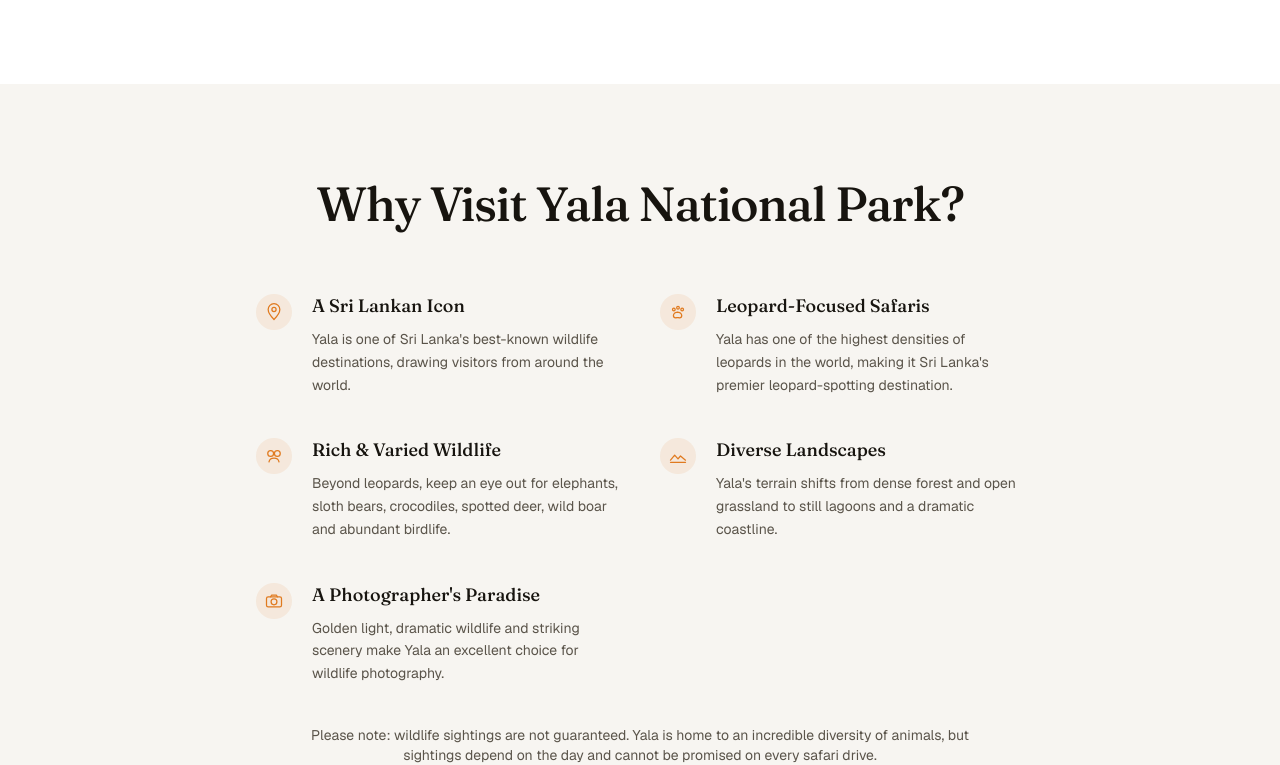
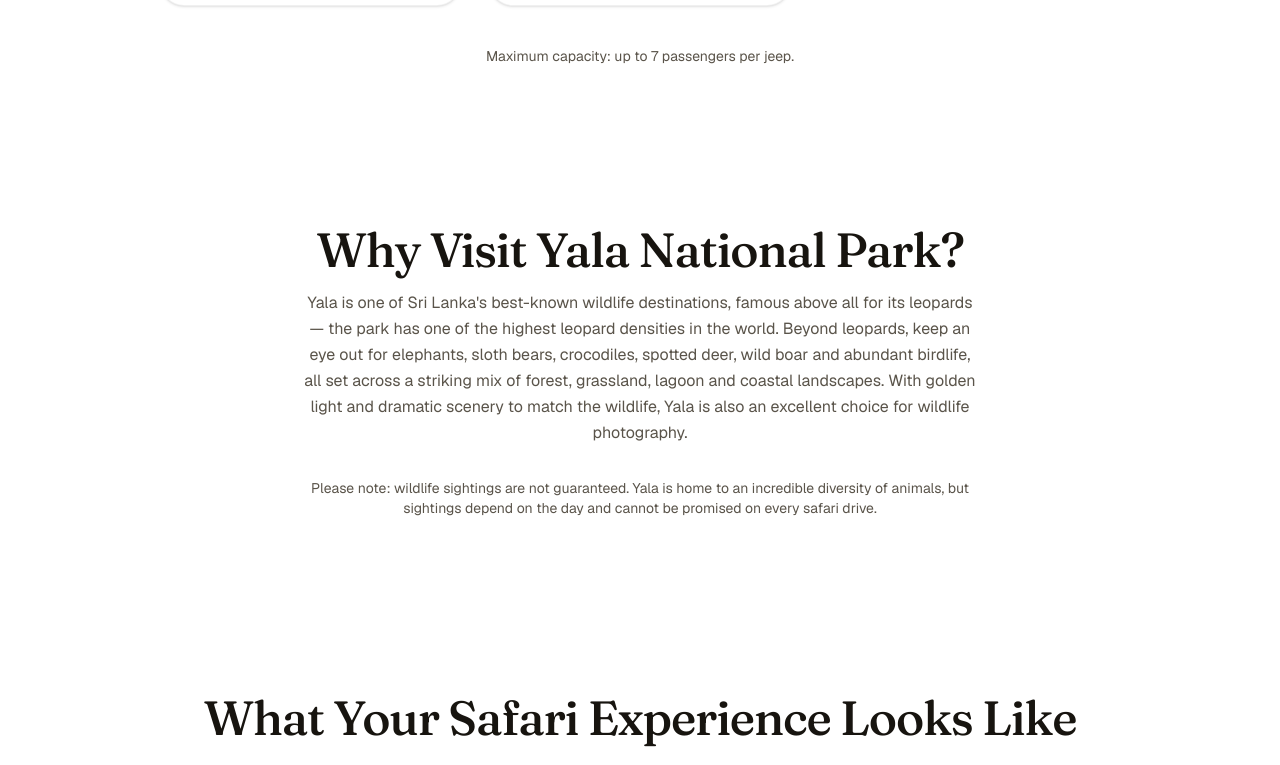
Before and after one commit to sarangas001/yala-leopard-safari-tours, a Next.js app: page /safaris/yala in a window 1280 px wide. Shown: the part 1618-2383 px from the top of the page. Built offline with nearby package versions, Linux system fonts and the light colour scheme.

Commit message:
feat: update component layouts and add descriptions for improved user experience

```diff
--- a/components/YalaFaq.tsx
+++ b/components/YalaFaq.tsx
@@ -54,7 +54,7 @@ function ChevronDownIcon({ className }: { className?: string }) {
 export default function YalaFaq() {
   return (
     <section className="w-full bg-white">
-      <div className="mx-auto max-w-[1600px] px-10 py-16 sm:px-20 sm:py-20 lg:px-40 lg:py-24">
+      <div className="mx-auto max-w-[1600px] px-10 py-12 sm:px-20 sm:py-16 lg:px-40 lg:py-20">
         <Reveal className="mx-auto max-w-2xl text-center">
           <h2 className="font-display text-3xl font-medium tracking-tight text-brand-ink sm:text-4xl lg:text-5xl">
             Yala FAQs
--- a/components/YalaHero.tsx
+++ b/components/YalaHero.tsx
@@ -6,10 +6,7 @@ export default function YalaHero() {
       title="Yala Leopard Safari Tours"
       description="Explore Yala National Park with an experienced local wildlife driver in a comfortable 4x4 safari jeep. Choose from flexible Half-Day, 7-Hour and Full-Day options."
       video="/videos/yala-leopard.mp4"
-      ctas={[
-        { label: "Book Yala Safari", href: "/#enquire" },
-        { label: "WhatsApp Us", href: "https://wa.me/94760915578", variant: "whatsapp" },
-      ]}
+      ctas={[{ label: "Book Yala Safari", href: "/#enquire" }]}
     />
   );
 }
--- a/components/YalaInclusionsExclusions.tsx
+++ b/components/YalaInclusionsExclusions.tsx
@@ -36,7 +36,7 @@ function CrossIcon() {
 export default function YalaInclusionsExclusions() {
   return (
     <section className="w-full bg-white">
-      <div className="mx-auto max-w-[1600px] px-10 py-16 sm:px-20 sm:py-20 lg:px-40 lg:py-24">
+      <div className="mx-auto max-w-[1600px] px-10 py-12 sm:px-20 sm:py-16 lg:px-40 lg:py-20">
         <Reveal className="mx-auto max-w-2xl text-center">
           <h2 className="font-display text-3xl font-medium tracking-tight text-brand-ink sm:text-4xl lg:text-5xl">
             What&apos;s Included &amp; Excluded
--- a/components/YalaPickupInfo.tsx
+++ b/components/YalaPickupInfo.tsx
@@ -18,7 +18,7 @@ function CheckIcon() {
 export default function YalaPickupInfo() {
   return (
     <section className="w-full bg-white">
-      <div className="mx-auto max-w-[1600px] px-10 py-16 sm:px-20 sm:py-20 lg:px-40 lg:py-24">
+      <div className="mx-auto max-w-[1600px] px-10 py-12 sm:px-20 sm:py-16 lg:px-40 lg:py-20">
         <Reveal className="mx-auto max-w-2xl text-center">
           <h2 className="font-display text-3xl font-medium tracking-tight text-brand-ink sm:text-4xl lg:text-5xl">
             Pickup Information
--- a/components/YalaPricing.tsx
+++ b/components/YalaPricing.tsx
@@ -63,6 +63,7 @@ export default function YalaPricing() {
   return (
     <SafariPricing
       heading="Choose Your Yala Safari"
+      description="Whether you're after a quick morning game drive or a full day tracking wildlife, we have a package to suit your schedule and group size. Every safari runs in a comfortable 4x4 jeep with an experienced local driver, with private and shared options available."
       packages={YALA_PACKAGES}
       note="Maximum capacity: up to 7 passengers per jeep."
     />
--- a/components/YalaRelatedExperiences.tsx
+++ b/components/YalaRelatedExperiences.tsx
@@ -25,7 +25,7 @@ const EXPERIENCES = [
 export default function YalaRelatedExperiences() {
   return (
     <section className="w-full bg-white">
-      <div className="mx-auto max-w-[1600px] px-10 py-16 sm:px-20 sm:py-20 lg:px-40 lg:py-24">
+      <div className="mx-auto max-w-[1600px] px-10 py-12 sm:px-20 sm:py-16 lg:px-40 lg:py-20">
         <Reveal className="mx-auto max-w-2xl text-center">
           <h2 className="font-display text-3xl font-medium tracking-tight text-brand-ink sm:text-4xl lg:text-5xl">
             Related Experiences
--- a/components/YalaWhatToBring.tsx
+++ b/components/YalaWhatToBring.tsx
@@ -43,7 +43,7 @@ function InfoIcon() {
 export default function YalaWhatToBring() {
   return (
     <section className="w-full bg-white">
-      <div className="mx-auto max-w-[1600px] px-10 py-16 sm:px-20 sm:py-20 lg:px-40 lg:py-24">
+      <div className="mx-auto max-w-[1600px] px-10 py-12 sm:px-20 sm:py-16 lg:px-40 lg:py-20">
         <Reveal className="mx-auto max-w-2xl text-center">
           <h2 className="font-display text-3xl font-medium tracking-tight text-brand-ink sm:text-4xl lg:text-5xl">
             What to Bring &amp; Important Information
--- a/components/YalaWhyVisit.tsx
+++ b/components/YalaWhyVisit.tsx
@@ -1,99 +1,19 @@
 import Reveal from "@/components/Reveal";
-
-const REASONS = [
-  {
-    title: "A Sri Lankan Icon",
-    text: "Yala is one of Sri Lanka's best-known wildlife destinations, drawing visitors from around the world.",
-    icon: (
-      <svg viewBox="0 0 24 24" fill="none" className="h-5 w-5" aria-hidden="true">
-        <path
-          d="M12 21s7-7.2 7-12a7 7 0 1 0-14 0c0 4.8 7 12 7 12Z"
-          stroke="currentColor"
-          strokeWidth="1.5"
-          strokeLinejoin="round"
-        />
-        <circle cx="12" cy="9" r="2.5" stroke="currentColor" strokeWidth="1.5" />
-      </svg>
-    ),
-  },
-  {
-    title: "Leopard-Focused Safaris",
-    text: "Yala has one of the highest densities of leopards in the world, making it Sri Lanka's premier leopard-spotting destination.",
-    icon: (
-      <svg viewBox="0 0 24 24" fill="none" className="h-5 w-5" aria-hidden="true">
-        <circle cx="7" cy="9" r="1.6" stroke="currentColor" strokeWidth="1.5" />
-        <circle cx="12" cy="6.8" r="1.6" stroke="currentColor" strokeWidth="1.5" />
-        <circle cx="17" cy="9" r="1.6" stroke="currentColor" strokeWidth="1.5" />
-        <path
-          d="M12 12c-3 0-5.5 2-5.5 4.3 0 1.5 1.2 2.7 2.7 2.7.9 0 1.5-.4 2.3-.4.8 0 1.4.4 2.3.4a2.7 2.7 0 0 0 2.7-2.7c0-2.3-2.5-4.3-5.5-4.3Z"
-          stroke="currentColor"
-          strokeWidth="1.5"
-          strokeLinejoin="round"
-        />
-      </svg>
-    ),
-  },
-  {
-    title: "Rich & Varied Wildlife",
-    text: "Beyond leopards, keep an eye out for elephants, sloth bears, crocodiles, spotted deer, wild boar and abundant birdlife.",
-    icon: (
-      <svg viewBox="0 0 24 24" fill="none" className="h-5 w-5" aria-hidden="true">
-        <circle cx="8" cy="9" r="3.5" stroke="currentColor" strokeWidth="1.5" />
-        <circle cx="16" cy="9" r="3.5" stroke="currentColor" strokeWidth="1.5" />
-        <path d="M6 19c.5-2.8 2.6-4.5 6-4.5s5.5 1.7 6 4.5" stroke="currentColor" strokeWidth="1.5" strokeLinecap="round" />
-      </svg>
-    ),
-  },
-  {
-    title: "Diverse Landscapes",
-    text: "Yala's terrain shifts from dense forest and open grassland to still lagoons and a dramatic coastline.",
-    icon: (
-      <svg viewBox="0 0 24 24" fill="none" className="h-5 w-5" aria-hidden="true">
-        <path d="M3 17l5-6 4 4.5 3-3.5 6 5" stroke="currentColor" strokeWidth="1.5" strokeLinecap="round" strokeLinejoin="round" />
-        <path d="M3 19.5h18" stroke="currentColor" strokeWidth="1.5" strokeLinecap="round" />
-      </svg>
-    ),
-  },
-  {
-    title: "A Photographer's Paradise",
-    text: "Golden light, dramatic wildlife and striking scenery make Yala an excellent choice for wildlife photography.",
-    icon: (
-      <svg viewBox="0 0 24 24" fill="none" className="h-5 w-5" aria-hidden="true">
-        <rect x="3" y="7" width="18" height="12" rx="2" stroke="currentColor" strokeWidth="1.5" />
-        <circle cx="12" cy="13" r="3.5" stroke="currentColor" strokeWidth="1.5" />
-        <path d="M8 7l1-2h6l1 2" stroke="currentColor" strokeWidth="1.5" strokeLinecap="round" strokeLinejoin="round" />
-      </svg>
-    ),
-  },
-];
 
 export default function YalaWhyVisit() {
   return (
-    <section className="w-full bg-brand-cream">
-      <div className="mx-auto max-w-[1600px] px-10 py-16 sm:px-20 sm:py-20 lg:px-40 lg:py-24">
+    <section className="w-full bg-white">
+      <div className="mx-auto max-w-[1600px] px-10 py-12 sm:px-20 sm:py-16 lg:px-40 lg:py-20">
         <Reveal className="mx-auto max-w-2xl text-center">
           <h2 className="font-display text-3xl font-medium tracking-tight text-brand-ink sm:text-4xl lg:text-5xl">
             Why Visit Yala National Park?
           </h2>
+          <p className="mt-4 text-base leading-relaxed text-brand-ink-muted">
+            Yala is one of Sri Lanka&apos;s best-known wildlife destinations, famous above all for its leopards — the park has one of the highest leopard densities in the world. Beyond leopards, keep an eye out for elephants, sloth bears, crocodiles, spotted deer, wild boar and abundant birdlife, all set across a striking mix of forest, grassland, lagoon and coastal landscapes. With golden light and dramatic scenery to match the wildlife, Yala is also an excellent choice for wildlife photography.
+          </p>
         </Reveal>
 
-        <div className="mx-auto mt-14 grid max-w-3xl grid-cols-1 gap-x-10 gap-y-10 sm:grid-cols-2 lg:mt-16">
-          {REASONS.map((reason, i) => (
-            <Reveal key={reason.title} delay={(i % 2) * 0.08}>
-              <div className="flex gap-5">
-                <span className="mt-0.5 flex h-9 w-9 shrink-0 items-center justify-center rounded-full bg-brand-orange/10 text-brand-orange">
-                  {reason.icon}
-                </span>
-                <div>
-                  <h3 className="font-display text-lg font-medium text-brand-ink">{reason.title}</h3>
-                  <p className="mt-2 text-sm leading-relaxed text-brand-ink-muted">{reason.text}</p>
-                </div>
-              </div>
-            </Reveal>
-          ))}
-        </div>
-
-        <Reveal delay={0.2} className="mx-auto mt-10 max-w-2xl text-center">
+        <Reveal delay={0.1} className="mx-auto mt-8 max-w-2xl text-center">
           <p className="text-sm text-brand-ink-muted">
             Please note: wildlife sightings are not guaranteed. Yala is home to an incredible diversity of animals, but sightings depend on the day and cannot be promised on every safari drive.
           </p>
--- a/components/YalaWildlifeSlider.tsx
+++ b/components/YalaWildlifeSlider.tsx
@@ -40,7 +40,7 @@ export default function YalaWildlifeSlider() {
 
   return (
     <section className="w-full bg-white">
-      <div className="mx-auto max-w-[1600px] px-10 py-16 sm:px-20 sm:py-20 lg:px-40 lg:py-24">
+      <div className="mx-auto max-w-[1600px] px-10 py-12 sm:px-20 sm:py-16 lg:px-40 lg:py-20">
         <div className="flex items-end justify-between gap-6">
           <Reveal>
             <h2 className="font-display text-3xl font-medium tracking-tight text-brand-ink sm:text-4xl lg:text-5xl">
```
Also changed, not shown: components/SafariPricing.tsx (+6 -1 lines).
